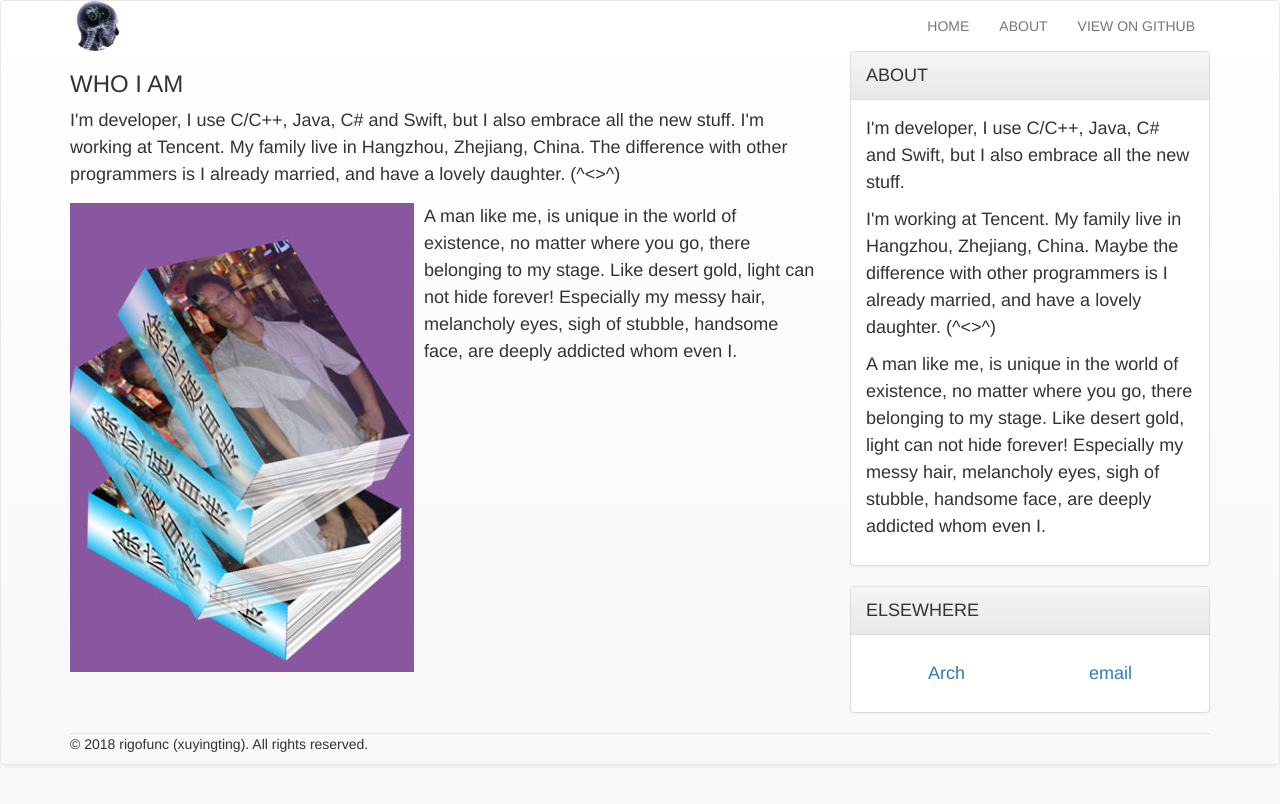
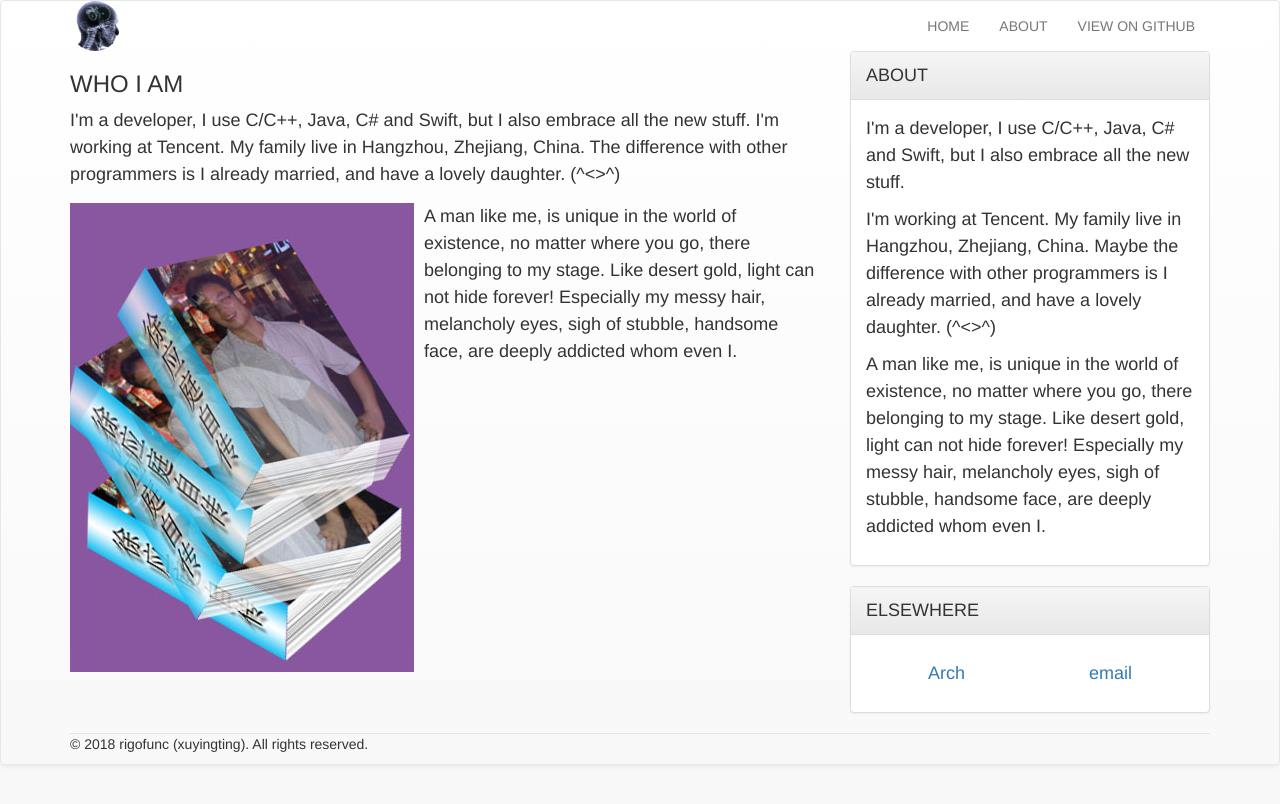
Before and after one commit to rigofunc/xyting.github.io, a Jekyll site: the page built from about.html, in a window 1280 px wide. Shown: the top 804 px of the page. Built offline with Jekyll 4.4.1, drawn with Linux system fonts in a browser that asks for light colours.

```diff
--- a/_layouts/default.html
+++ b/_layouts/default.html
@@ -53,7 +53,7 @@
             ABOUT
           </div>
           <div class="panel-body">
-            <p>I'm developer, I use C/C++, Java, C# and Swift, but I also embrace all the new stuff.</p>
+            <p>I'm a developer, I use C/C++, Java, C# and Swift, but I also embrace all the new stuff.</p>
 
             <p>I'm working at Tencent. My family live in Hangzhou, Zhejiang, China. Maybe the difference with other programmers
               is I already married, and have a lovely daughter. (^&lt;&gt;^)</p>
--- a/about.html
+++ b/about.html
@@ -3,7 +3,7 @@ layout: default
 ---
 
 <h3>WHO I AM</h3>
-<p>I'm developer, I use C/C++, Java, C# and Swift, but I also embrace all the new stuff. I'm working at Tencent. My family live in Hangzhou, Zhejiang, China. The difference with other programmers is I already married, and have a lovely daughter. (^&lt;&gt;^)</p>
+<p>I'm a developer, I use C/C++, Java, C# and Swift, but I also embrace all the new stuff. I'm working at Tencent. My family live in Hangzhou, Zhejiang, China. The difference with other programmers is I already married, and have a lovely daughter. (^&lt;&gt;^)</p>
 
 <div class="media">
   <div class="media-left">
```
